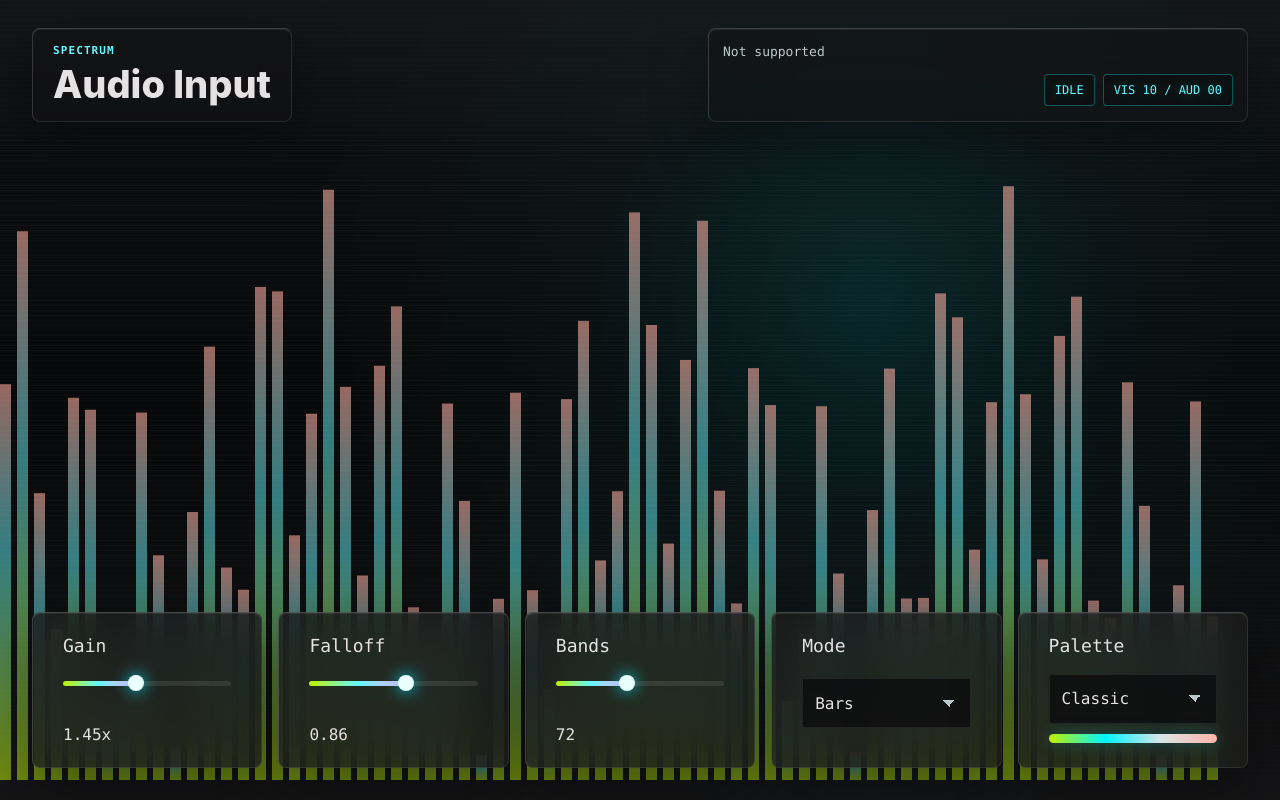
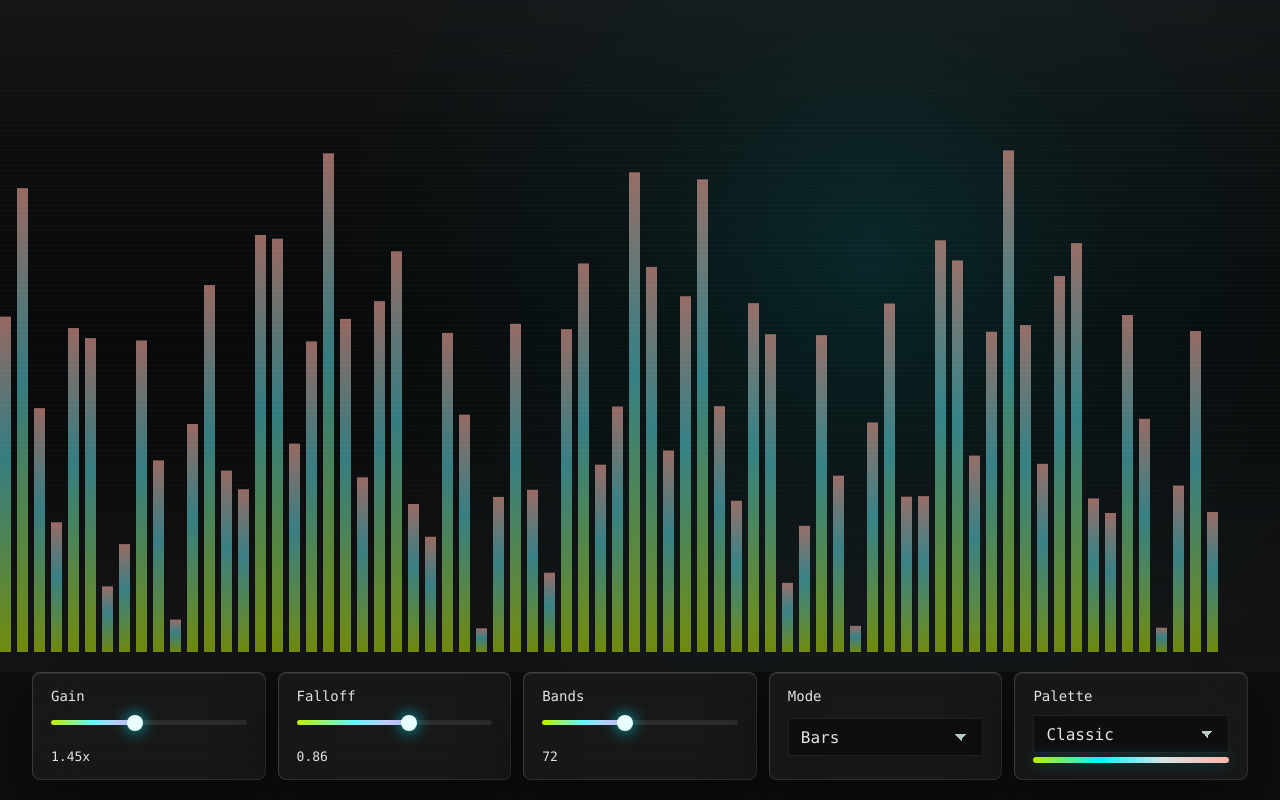
Before and after one commit to encor1/harmonic, a website built with Vite: page index.html in a window 1280 px wide. Built offline with nearby package versions, Linux system fonts and the light colour scheme; animation ran at ten frames a second.

Commit message:
redesign

```diff
--- a/index.html
+++ b/index.html
@@ -11,20 +11,6 @@
       <section class="visualizer-panel">
         <div class="screen" aria-label="Visualization canvas">
           <canvas id="visualizer" width="1280" height="640" aria-label="Audio visualizer"></canvas>
-        </div>
-
-        <div class="status-layer" aria-label="Capture status">
-          <div class="source-block">
-            <p class="eyebrow">Spectrum</p>
-            <h1 id="trackTitle">Audio Input</h1>
-          </div>
-          <div class="status-stack">
-            <p id="statusTextInline" class="capture-note">Starting audio capture.</p>
-            <div class="readouts">
-              <output id="levelReadout" class="data-chip">IDLE</output>
-              <output id="performanceReadout" class="data-chip">VIS -- / AUD --</output>
-            </div>
-          </div>
         </div>
 
         <div class="controls">
--- a/src/audio/browserCapture.ts
+++ b/src/audio/browserCapture.ts
@@ -2,7 +2,6 @@ export interface BrowserCapture {
   audioContext: AudioContext | null;
   analyser: AnalyserNode | null;
   frequencyData: Uint8Array<ArrayBuffer> | null;
-  timeData: Uint8Array<ArrayBuffer> | null;
   start(): Promise<MediaStream>;
   stop(): void;
   close(): void;
@@ -14,7 +13,6 @@ export function createBrowserCapture(onEnded: () => void): BrowserCapture {
   let source: MediaStreamAudioSourceNode | null = null;
   let captureStream: MediaStream | null = null;
   let frequencyData: Uint8Array<ArrayBuffer> | null = null;
-  let timeData: Uint8Array<ArrayBuffer> | null = null;
 
   function ensureAudioContext(): AudioContext {
     audioContext ??= new AudioContext();
@@ -64,7 +62,6 @@ export function createBrowserCapture(onEnded: () => void): BrowserCapture {
     analyser.fftSize = 2048;
     analyser.smoothingTimeConstant = 0.42;
     frequencyData = new Uint8Array(analyser.frequencyBinCount);
-    timeData = new Uint8Array(analyser.fftSize);
 
     disconnectSource();
     captureStream = stream;
@@ -83,7 +80,6 @@ export function createBrowserCapture(onEnded: () => void): BrowserCapture {
     stopCaptureTracks();
     analyser = null;
     frequencyData = null;
-    timeData = null;
   }
 
   function close(): void {
@@ -102,9 +98,6 @@ export function createBrowserCapture(onEnded: () => void): BrowserCapture {
     get frequencyData() {
       return frequencyData;
     },
-    get timeData() {
-      return timeData;
-    },
     start,
     stop,
     close,
--- a/src/dom.ts
+++ b/src/dom.ts
@@ -13,10 +13,6 @@ function requireElement<T extends HTMLElement>(id: string, constructor: new () =
 export interface UiElements {
   canvas: HTMLCanvasElement;
   ctx: CanvasRenderingContext2D;
-  statusTextInline: HTMLElement;
-  levelReadout: HTMLOutputElement;
-  performanceReadout: HTMLOutputElement;
-  trackTitle: HTMLHeadingElement;
   gainControl: HTMLInputElement;
   gainValue: HTMLOutputElement;
   falloffControl: HTMLInputElement;
@@ -39,10 +35,6 @@ export function getUiElements(): UiElements {
   return {
     canvas,
     ctx,
-    statusTextInline: requireElement("statusTextInline", HTMLElement),
-    levelReadout: requireElement("levelReadout", HTMLOutputElement),
-    performanceReadout: requireElement("performanceReadout", HTMLOutputElement),
-    trackTitle: requireElement("trackTitle", HTMLHeadingElement),
     gainControl: requireElement("gain", HTMLInputElement),
     gainValue: requireElement("gainValue", HTMLOutputElement),
     falloffControl: requireElement("falloff", HTMLInputElement),
@@ -75,10 +67,6 @@ export function getPaletteName(ui: UiElements): PaletteName {
   return ui.paletteControl.value as PaletteName;
 }
 
-export function setStatus(ui: UiElements, message: string): void {
-  ui.statusTextInline.textContent = message;
-}
-
 export function syncControlReadouts(ui: UiElements): void {
   ui.gainValue.textContent = `${Number(ui.gainControl.value).toFixed(2)}x`;
   ui.falloffValue.textContent = Number(ui.falloffControl.value).toFixed(2);
--- a/src/main.ts
+++ b/src/main.ts
@@ -1,59 +1,37 @@
 import { createBrowserCapture } from "./audio/browserCapture";
 import { createNativeCapture, isTauriRuntime } from "./audio/tauriCapture";
-import { getUiElements, setStatus, syncControlReadouts, syncModeControls } from "./dom";
-import { PerformanceMeter } from "./metrics";
-import { getAnalyzerValues, getNativeValues, updateLevelReadout } from "./spectrum";
+import { getUiElements, syncControlReadouts, syncModeControls } from "./dom";
+import { getAnalyzerValues, getNativeValues } from "./spectrum";
 import { VisualizerRenderer } from "./visualizer/renderer";
 
 const ui = getUiElements();
-const metrics = new PerformanceMeter(ui.performanceReadout);
 const renderer = new VisualizerRenderer(ui);
 
-const browserCapture = createBrowserCapture(() => resetToIdle("Audio capture ended."));
-const nativeCapture = createNativeCapture((spectrum) => {
-  metrics.registerAudioFrame();
-  ui.levelReadout.textContent = `${String(spectrum.level).padStart(2, "0")}%`;
-});
+const browserCapture = createBrowserCapture(() => resetToIdle());
+const nativeCapture = createNativeCapture(() => undefined);
 
 let animationFrame = 0;
 
-function resetToIdle(message = "Ready to capture audio."): void {
+function resetToIdle(): void {
   browserCapture.stop();
   nativeCapture.clear();
   renderer.resetModeState();
-  ui.trackTitle.textContent = "Audio Input";
-  setStatus(ui, message);
-  ui.levelReadout.textContent = "IDLE";
-  ui.performanceReadout.textContent = "VIS -- / AUD --";
 }
 
 async function startNativeCapture(): Promise<void> {
-  setStatus(ui, "Starting Linux system audio capture.");
-
   try {
     await nativeCapture.start();
-    ui.trackTitle.textContent = "System Audio";
-    setStatus(ui, "Listening to the default output device.");
   } catch (error) {
-    setStatus(ui, String(error));
+    console.error(error);
   }
 }
 
 async function startBrowserCapture(): Promise<void> {
-  setStatus(ui, "Choose a screen, window, or tab and enable audio sharing.");
-
   try {
     await browserCapture.start();
-    ui.trackTitle.textContent = "Shared Audio";
-    setStatus(ui, "Listening to shared audio.");
   } catch (error) {
-    const message =
-      error instanceof DOMException && error.name === "NotAllowedError"
-        ? "Audio capture was cancelled."
-        : error instanceof Error
-          ? error.message
-          : "Audio capture failed.";
-    resetToIdle(message);
+    console.error(error);
+    resetToIdle();
   }
 }
 
@@ -68,13 +46,10 @@ async function startCapture(): Promise<void> {
 
 function render(now = performance.now()): void {
   renderer.beginFrame(now);
-  metrics.update(now);
 
   if (nativeCapture.spectrum) {
     renderer.drawActive(getNativeValues(ui, nativeCapture.spectrum));
-  } else if (browserCapture.audioContext && browserCapture.analyser && browserCapture.frequencyData && browserCapture.timeData) {
-    metrics.registerAudioFrame();
-    updateLevelReadout(browserCapture.analyser, browserCapture.timeData, ui.levelReadout);
+  } else if (browserCapture.audioContext && browserCapture.analyser && browserCapture.frequencyData) {
     renderer.drawActive(getAnalyzerValues(ui, browserCapture.audioContext, browserCapture.analyser, browserCapture.frequencyData));
   } else {
     renderer.drawIdle();
--- a/src/metrics.ts
+++ /dev/null
@@ -1,32 +0,0 @@
-export class PerformanceMeter {
-  private renderFrameCount = 0;
-  private audioFrameCount = 0;
-  private lastRenderMetricTime = performance.now();
-  private lastAudioMetricTime = performance.now();
-  private renderFps = 0;
-  private audioFps = 0;
-
-  constructor(private readonly readout: HTMLOutputElement) {}
-
-  registerAudioFrame(): void {
-    this.audioFrameCount += 1;
-  }
-
-  update(now: number): void {
-    this.renderFrameCount += 1;
-
-    if (now - this.lastRenderMetricTime >= 1000) {
-      this.renderFps = Math.round((this.renderFrameCount * 1000) / (now - this.lastRenderMetricTime));
-      this.renderFrameCount = 0;
-      this.lastRenderMetricTime = now;
-    }
-
-    if (now - this.lastAudioMetricTime >= 1000) {
-      this.audioFps = Math.round((this.audioFrameCount * 1000) / (now - this.lastAudioMetricTime));
-      this.audioFrameCount = 0;
-      this.lastAudioMetricTime = now;
-    }
-
-    this.readout.textContent = `VIS ${String(this.renderFps).padStart(2, "0")} / AUD ${String(this.audioFps).padStart(2, "0")}`;
-  }
-}
--- a/src/styles.css
+++ b/src/styles.css
@@ -45,8 +45,8 @@ select {
 }
 
 .shell,
-.visualizer-panel,
-.screen {
+.visualizer-panel {
+  height: 100vh;
   min-height: 100vh;
 }
 
@@ -57,13 +57,15 @@ select {
 
 .visualizer-panel {
   position: relative;
+  display: grid;
+  grid-template-rows: minmax(0, 1fr) auto;
   overflow: hidden;
   background: #0e0e0f;
 }
 
 .screen {
-  position: absolute;
-  inset: 0;
+  position: relative;
+  min-height: 0;
 }
 
 .screen::before {
@@ -85,111 +87,23 @@ canvas {
   height: 100%;
 }
 
-.status-layer {
+.controls {
   position: relative;
-  z-index: 2;
-  display: flex;
-  justify-content: space-between;
-  gap: 24px;
-  width: min(1520px, calc(100% - 64px));
-  margin: 0 auto;
-  padding-top: 28px;
-  pointer-events: none;
-}
-
-.source-block,
-.status-stack {
-  border: 1px solid rgb(255 255 255 / 10%);
-  border-top-color: rgb(255 255 255 / 18%);
-  border-left-color: rgb(255 255 255 / 16%);
-  border-radius: 8px;
-  background: rgb(19 19 20 / 52%);
-  box-shadow: 0 18px 56px rgb(0 0 0 / 34%), inset 0 1px 0 rgb(255 255 255 / 8%);
-  backdrop-filter: blur(18px);
-}
-
-.source-block {
-  min-width: 220px;
-  padding: 16px 20px;
-}
-
-.eyebrow,
-.source-block h1,
-.capture-note {
-  margin: 0;
-}
-
-.eyebrow {
-  color: var(--cyan-soft);
-  font-size: 11px;
-  font-weight: 700;
-  letter-spacing: 0.1em;
-  line-height: 1;
-  text-transform: uppercase;
-}
-
-.source-block h1 {
-  margin-top: 8px;
-  font-family: var(--font-display);
-  font-size: clamp(22px, 3vw, 38px);
-  font-weight: 800;
-  line-height: 1.08;
-}
-
-.status-stack {
-  min-width: min(540px, 100%);
-  padding: 14px;
-}
-
-.capture-note {
-  color: var(--muted);
-  font-size: 13px;
-  line-height: 1.45;
-}
-
-.readouts {
-  display: flex;
-  flex-wrap: wrap;
-  justify-content: flex-end;
-  gap: 8px;
-  margin-top: 12px;
-}
-
-.data-chip {
-  display: inline-flex;
-  align-items: center;
-  min-height: 32px;
-  padding: 0 10px;
-  border: 1px solid rgb(0 245 255 / 32%);
-  border-radius: 4px;
-  background: rgb(14 14 15 / 72%);
-  color: var(--cyan-soft);
-  font-size: 12px;
-  line-height: 1;
-  text-shadow: 0 0 14px rgb(0 245 255 / 42%);
-}
-
-.controls {
-  position: absolute;
-  right: 0;
-  bottom: 0;
-  left: 0;
   z-index: 3;
   display: grid;
   grid-template-columns: repeat(5, minmax(150px, 1fr));
-  gap: 16px;
+  gap: 12px;
   width: min(1520px, calc(100% - 64px));
-  margin: 0 auto;
-  padding: 0 0 32px;
+  margin: 0 auto 20px;
 }
 
 .control-card {
   min-width: 0;
   display: grid;
-  grid-template-rows: auto 42px auto;
-  gap: 14px;
-  min-height: 156px;
-  padding: 24px 30px;
+  grid-template-rows: auto 30px auto;
+  gap: 8px;
+  min-height: 108px;
+  padding: 16px 18px;
   border: 1px solid rgb(255 255 255 / 10%);
   border-top-color: rgb(255 255 255 / 18%);
   border-left-color: rgb(255 255 255 / 16%);
@@ -202,14 +116,14 @@ canvas {
 
 .control-title {
   color: var(--text);
-  font-size: 18px;
+  font-size: 14px;
   line-height: 1;
 }
 
 .control-value {
   align-self: end;
   color: var(--text);
-  font-size: 16px;
+  font-size: 13px;
   line-height: 1;
 }
 
@@ -220,7 +134,7 @@ input:disabled {
 
 input[type="range"] {
   width: 100%;
-  height: 26px;
+  height: 22px;
   margin: 0;
   appearance: none;
   background: transparent;
@@ -269,7 +183,7 @@ input[type="range"]::-moz-range-thumb {
 
 select {
   width: 100%;
-  min-height: 50px;
+  min-height: 38px;
   padding: 0 42px 0 12px;
   border: 1px solid rgb(255 255 255 / 8%);
   border-radius: 2px;
@@ -290,7 +204,7 @@ input[type="range"]:focus-visible {
 .palette-preview {
   align-self: end;
   width: 100%;
-  height: 9px;
+  height: 6px;
   border-radius: 999px;
   background: linear-gradient(90deg, var(--lime), var(--cyan), #d8e5e5, #ffb4ab);
   box-shadow: 0 0 16px rgb(0 245 255 / 26%);
@@ -302,35 +216,27 @@ input[type="range"]:focus-visible {
   }
 
   .visualizer-panel {
+    height: auto;
     min-height: 100svh;
     padding-bottom: 24px;
   }
 
   .screen {
-    position: relative;
     height: min(64svh, 680px);
     min-height: 420px;
   }
 
-  .status-layer,
   .controls {
     position: relative;
+    inset: auto;
     width: min(100% - 32px, 720px);
     padding: 0;
-  }
-
-  .status-layer {
-    flex-direction: column;
-    margin-top: -120px;
-  }
-
-  .status-stack {
-    min-width: 0;
   }
 
   .controls {
     grid-template-columns: repeat(2, minmax(0, 1fr));
     margin-top: 16px;
+    margin-bottom: 0;
   }
 }
 
@@ -340,23 +246,33 @@ input[type="range"]:focus-visible {
     min-height: 360px;
   }
 
-  .status-layer,
   .controls {
     width: calc(100% - 24px);
   }
 
   .controls {
-    grid-template-columns: 1fr;
+    grid-template-columns: repeat(2, minmax(0, 1fr));
     gap: 12px;
   }
 
   .control-card {
-    grid-template-rows: auto 34px auto;
-    min-height: 132px;
-    padding: 20px 24px;
+    grid-template-rows: auto 28px auto;
+    min-height: 100px;
+    padding: 14px 16px;
   }
 
-  .readouts {
-    justify-content: flex-start;
+  .control-card:last-child {
+    grid-column: 1 / -1;
+  }
+
+}
+
+@media (max-width: 360px) {
+  .controls {
+    grid-template-columns: 1fr;
+  }
+
+  .control-card:last-child {
+    grid-column: auto;
   }
 }
```
Also changed, not shown: src/spectrum.ts (+0 -14 lines).
